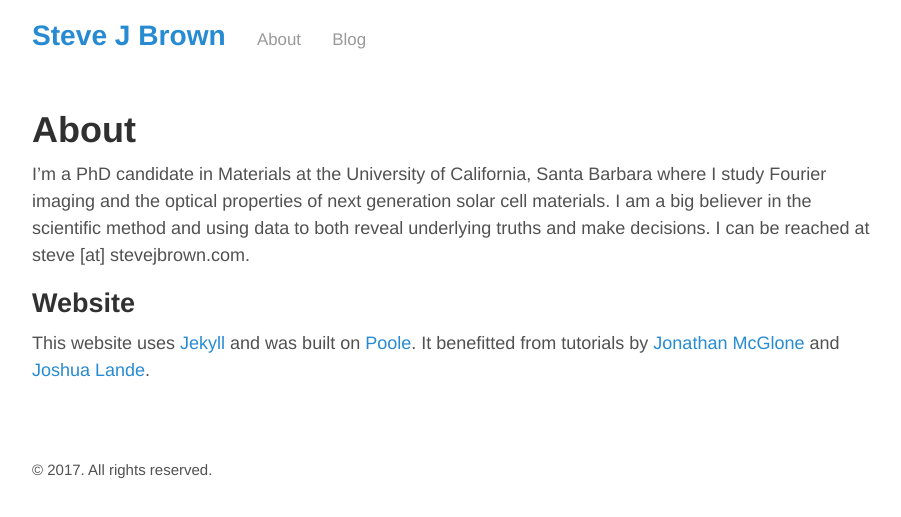
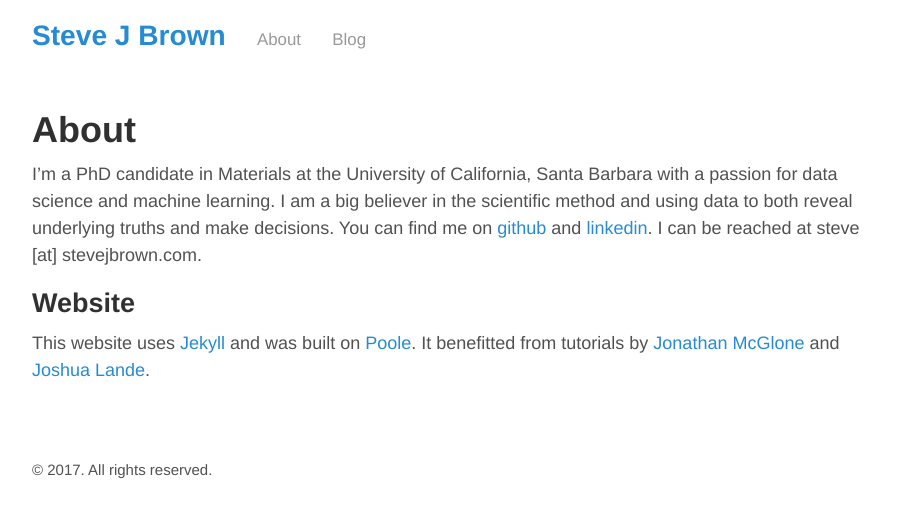
Before and after one commit to stevejbrown/stevejbrown.github.io, a Jekyll site: the page built from about/index.md, in a window 1280 px wide. Shown: the top 517 px of the page, without its empty margins (185-1086 px from the left). Built offline with Jekyll 4.4.1, drawn with Linux system fonts in a browser that asks for light colours.

Commit message:
Updated about me

```diff
--- a/about/index.md
+++ b/about/index.md
@@ -4,10 +4,11 @@ title: About
 ---
 
 I'm a PhD candidate in Materials at the University of California, Santa Barbara
-where I study Fourier imaging and the optical properties of next generation
-solar cell materials. I am a big believer in the scientific method and using
-data to both reveal underlying truths and make decisions. I can be reached at
-steve [at] stevejbrown.com.
+with a passion for data science and machine learning. I am a big believer in the
+scientific method and using data to both reveal underlying truths and make
+decisions. You can find me on [github](https://github.com/stevejbrown) and
+[linkedin](https://www.linkedin.com/in/brownstevej/). I can be reached at steve
+[at] stevejbrown.com.
 
 ## Website
 
```
